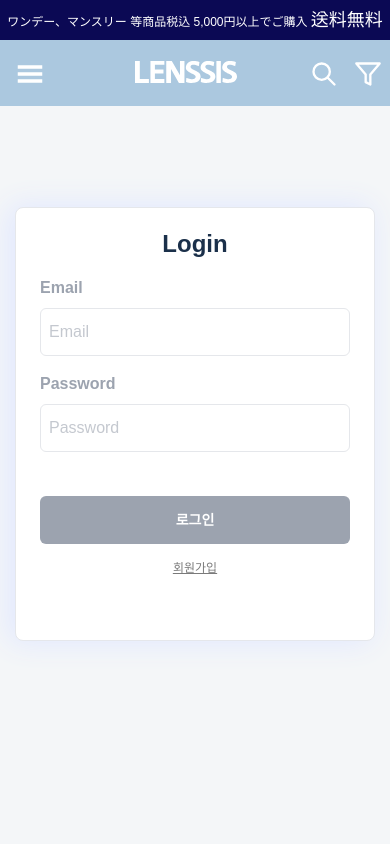
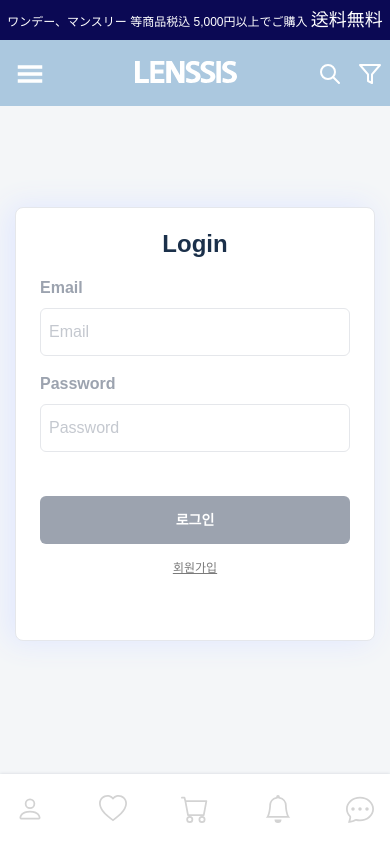
Before and after one commit to davidktlee/FinalProject-FE-Client, a React (Vite) app: page /signin in a window 390 px wide. Shown: the top 844 px of the page. Built offline with nearby package versions, Linux system fonts and the light colour scheme; a web font is replaced by a local one.

Commit message:
feat: 모바일 바텀 네비게이션 구현

```diff
--- a/src/components/footer/Footer.tsx
+++ b/src/components/footer/Footer.tsx
@@ -3,7 +3,7 @@ import { Link } from 'react-router-dom'
 import Logo from '../header/Logo'
 
 const Footer = () => {
-  return <div className='bg-[#F4F6F8] w-full z-50 relative flex flex-col items-center gap-4 text-[#1b304a] pt-8 border-t-2 border-solid border-gray-200'>
+  return <div className='bg-[#F4F6F8] w-full z-20 relative flex flex-col items-center gap-4 text-[#1b304a] pt-8 border-t-2 border-solid border-gray-200'>
     <ul className='w-full mx-auto flex flex-col items-start xs:items-center xs:justify-center gap-y-1 pl-8 xs:pl-0'>
       <li className='font-[900] pb-2 text-2xl tracking-tight'>LENSSIS</li>
       <li>주식회사 <span className='font-bold'>LENSSIS</span></li>
--- /dev/null
+++ b/src/components/footer/bottom-navigation/MobileBottomNav.tsx
@@ -0,0 +1,16 @@
+import React from 'react';
+import { Link } from 'react-router-dom';
+import {BsPerson,BsHeart,BsCart,BsBell,BsChatDots} from 'react-icons/bs'
+const MobileBottomNav = () => {
+  return (
+    <div className='flex items-center justify-between xs:hidden fixed bottom-0 z-50 w-full px-4 h-[70px] bg-white shadow-[0_0_3px] shadow-gray-300'>
+      <Link to="/mypage"><BsPerson size={28} color="#D3D3D3" /></Link>
+      <Link to="/favorite"><BsHeart size={28} color="#D3D3D3" /></Link>
+      <Link to="/cart"><BsCart size={28} color="#D3D3D3" /></Link>
+      <Link to="/info"><BsBell size={28} color="#D3D3D3" /></Link>
+      <Link to="/review"><BsChatDots size={28} color="#D3D3D3" /></Link>
+    </div>
+  );
+};
+
+export default MobileBottomNav;
--- a/src/components/header/Header.tsx
+++ b/src/components/header/Header.tsx
@@ -17,8 +17,8 @@ const Header = () => {
         <RightSection />
         </div>
         <div className='flex items-center xs:hidden gap-4 pr-2'>
-          <button className='flex items-center'><TbSearch size={28} /></button>
-          <button className='flex items-center'><FiFilter size={28} /></button>
+          <button className='flex items-center'><TbSearch size={24} /></button>
+          <button className='flex items-center'><FiFilter size={24} /></button>
         </div>
       </div>
     </nav>
--- a/src/routes/router.tsx
+++ b/src/routes/router.tsx
@@ -33,6 +33,7 @@ import NoticePage from '../pages/NoticePage'
 import NoticeDetail from './../components/main/notice/NoticeDetail'
 import EventPage from '../pages/EventPage'
 import Review from '../pages/ReviewPage'
+import MobileBottomNav from '../components/footer/bottom-navigation/MobileBottomNav'
 
 const Router = () => {
   return (
@@ -85,6 +86,7 @@ const Router = () => {
         <Route path="/review" element={<Review />} />
         <Route path="/*" element={<NotFound />} />
       </Routes>
+      <MobileBottomNav />
       <Footer />
     </BrowserRouter>
   )
```
